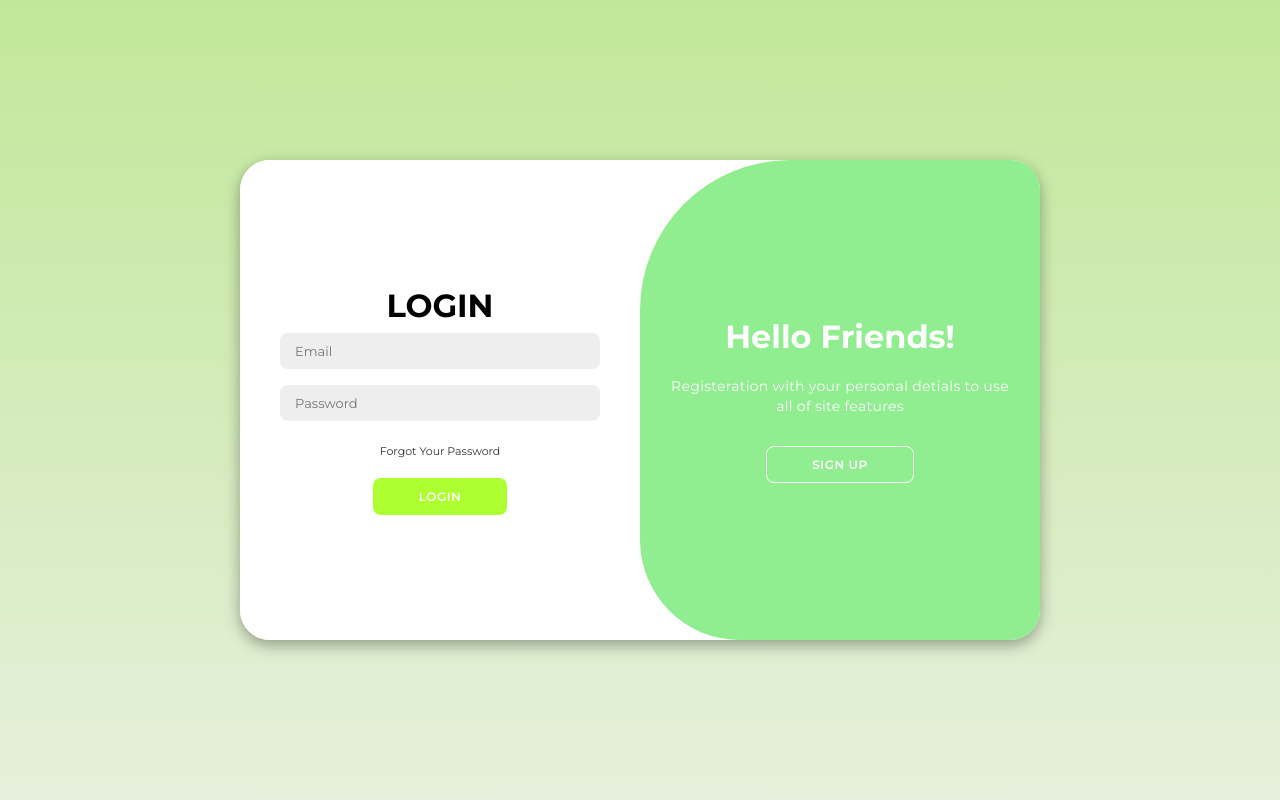
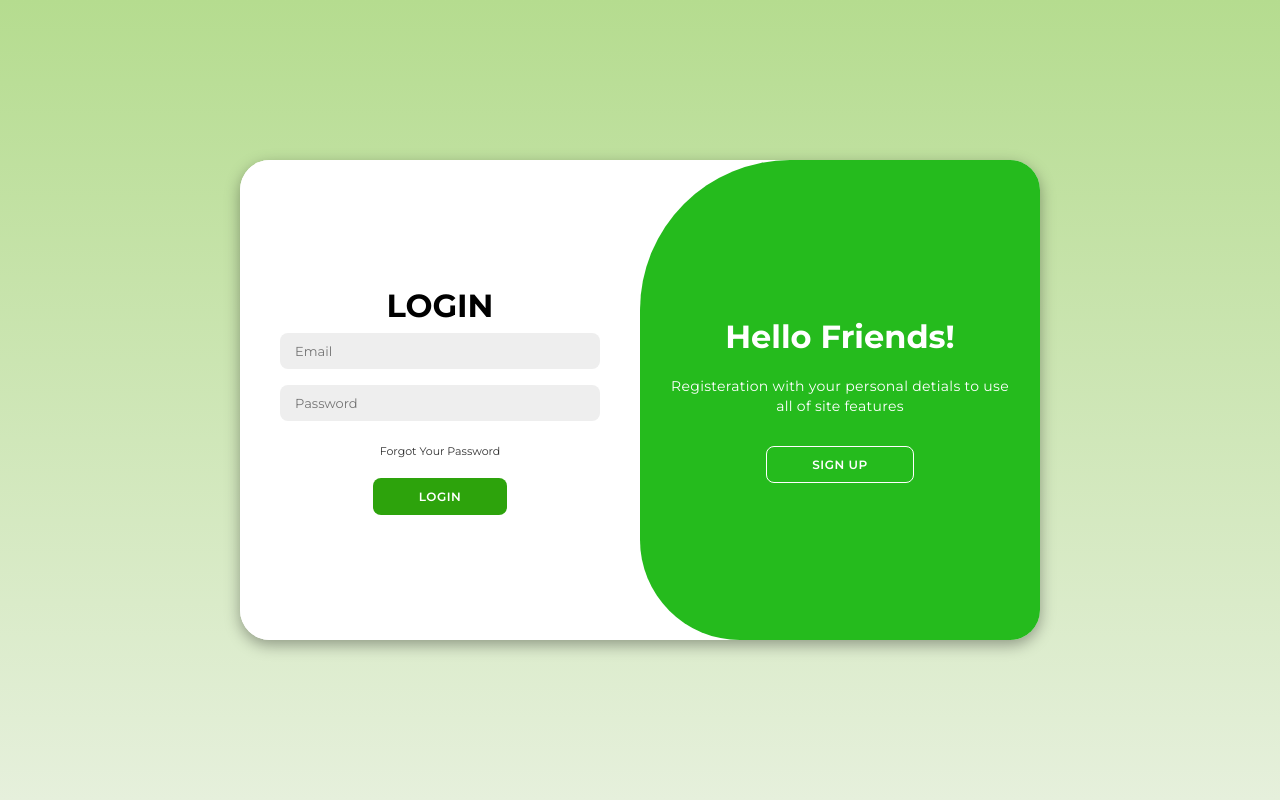
Before and after one commit to SJenush/FarmerConsumerDirectInteraction, a PHP site: page /login.html in a window 1280 px wide. Run offline with PHP 8.4, Linux system fonts and the light colour scheme.

Commit message:
colour chaged

```diff
--- a/static/css/login_style.css
+++ b/static/css/login_style.css
@@ -8,7 +8,7 @@
 }
 body{
     background-color: #021024;
-    background: linear-gradient(#C1E899,#E6F0DC);
+    background: linear-gradient(#b5dc8f,#E6F0DC);
     display: flex;
     align-items: center;
     justify-content: center;
@@ -42,7 +42,7 @@ body{
     margin: 15px 0 10px;
 }
 .container button{
-    background-color: greenyellow;
+    background-color: rgb(45, 163, 12);
     color: #fff;
     font-size: 12px;
     padding: 10px 45px;
@@ -134,7 +134,7 @@ body{
 .toggle{
     background-color: #512da8;
     height: 100%;
-    background: lightgreen;
+    background: rgb(37, 187, 29);
     color: #fff;
     position: relative;
     left: -100%;
```
